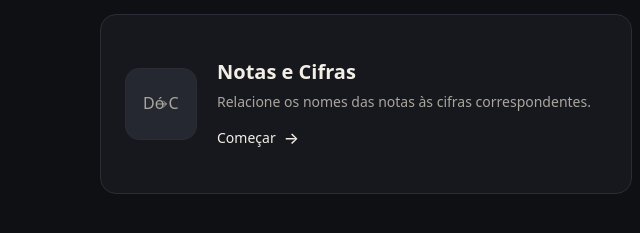
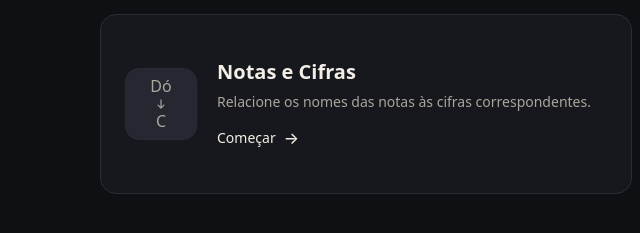
Before and after one commit to NicoolasDev/atividades-musica, a plain HTML site: page index.html in a window 1280 px wide. Shown: the part 341-574 px from the top of the page, 0-640 px from the left. Drawn offline with Linux system fonts and the light colour scheme.

Commit message:
Mais correcoes

```diff
--- a/css/style.css
+++ b/css/style.css
@@ -206,6 +206,17 @@ h2 { font-weight: 500; }
   color: var(--muted);
 }
 
+.activity-art-pair {
+  display: flex;
+  flex-direction: column;
+  align-items: center;
+  justify-content: center;
+  gap: 2px;
+  font-size: 16px;
+  font-weight: 500;
+  line-height: 1.1;
+}
+
 .activity-card-featured .activity-art {
   width: 72px;
   height: 72px;
@@ -214,7 +225,7 @@ h2 { font-weight: 500; }
 }
 
 .activity-art svg { width: 36px; height: 36px; max-height: 36px; overflow: visible; }
-.activity-art text { fill: currentColor; font-family: system-ui, -apple-system, "Segoe UI", sans-serif; font-size: 32px; font-weight: 500; }
+.activity-art-pair svg { width: 14px; height: 14px; max-height: none; }
 
 .activity-card-content {
   min-width: 0;
--- a/index.html
+++ b/index.html
@@ -51,8 +51,10 @@
           </span>
         </button>
         <button class="activity-card" type="button" data-activity="1">
-          <span class="activity-art" aria-hidden="true">
-            <svg viewBox="0 0 72 56"><text x="0" y="38">Dó</text><path d="M29 28h18m-6-6 6 6-6 6" fill="none" stroke="currentColor" stroke-linecap="round" stroke-linejoin="round" stroke-width="2"/><text x="51" y="38">C</text></svg>
+          <span class="activity-art activity-art-pair" aria-hidden="true">
+            <span>Dó</span>
+            <svg viewBox="0 0 24 24"><path d="M12 5v14m-5-5 5 5 5-5" fill="none" stroke="currentColor" stroke-linecap="round" stroke-linejoin="round" stroke-width="2"/></svg>
+            <span>C</span>
           </span>
           <span class="activity-card-content">
             <span class="activity-card-title">Notas e Cifras</span>
```
